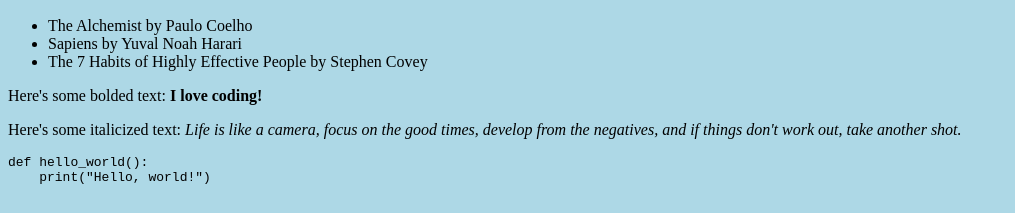
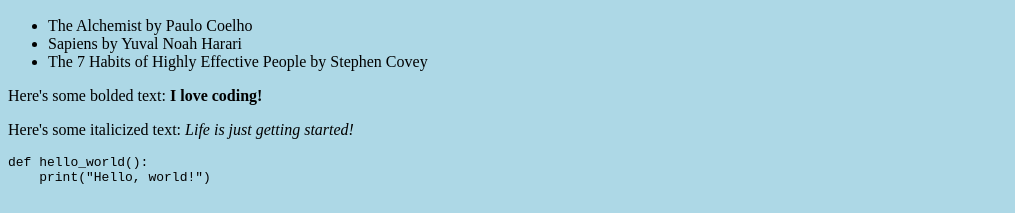
Before and after one commit to brad771/brad771.github.io, a plain HTML site: page index.html in a window 1280 px wide. Shown: the part 1103-1316 px from the top of the page, without its empty margins (0-1015 px from the left). Drawn offline with Linux system fonts and the light colour scheme.

Commit message:
Update index.html

```diff
--- a/index.html
+++ b/index.html
@@ -68,7 +68,7 @@
 
   <p>Here's some bolded text: <strong>I love coding!</strong></p>
 
-  <p>Here's some italicized text: <em>Life is like a camera, focus on the good times, develop from the negatives, and if things don't work out, take another shot.</em></p>
+  <p>Here's some italicized text: <em>Life is just getting started!</em></p>
 
   <pre><code>def hello_world():
     print("Hello, world!")
```
